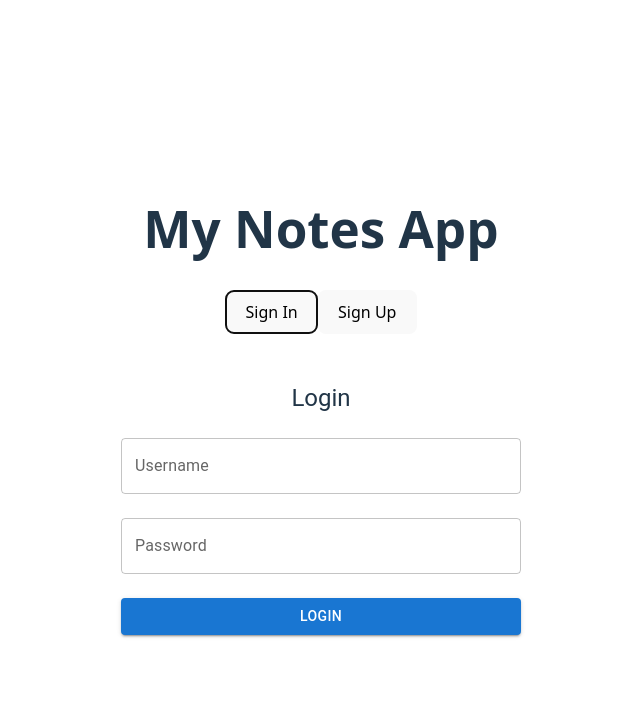
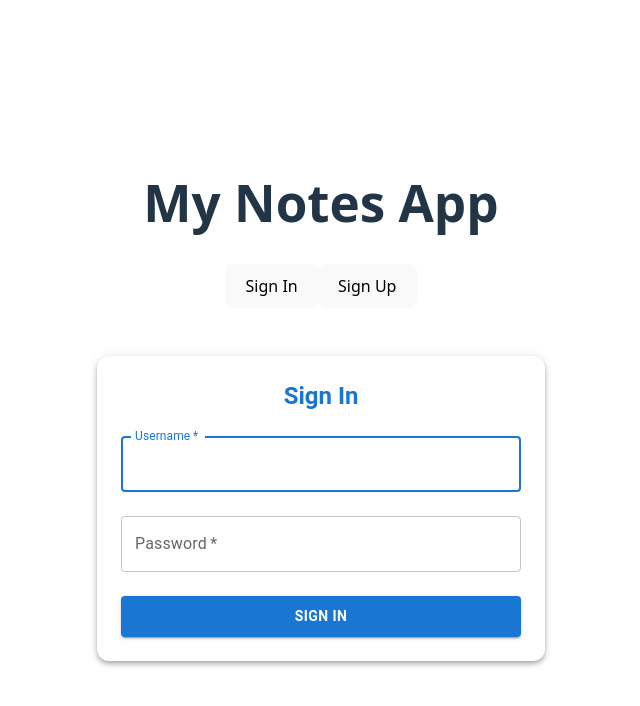
Before and after one commit to riyamoun1310/simple-java-frontend, a React (Vite) app: page / in a window 1280 px wide. Both pictures are taken after a click on the button "Sign In". Shown: the top 706 px of the page, without its empty margins (319-959 px from the left). Built offline with nearby package versions, Linux system fonts and the light colour scheme.

Commit message:
Upgrade Login and SignUp: recruiter-friendly UI, error handling, modern look, correct backend URL

```diff
--- a/src/Login.jsx
+++ b/src/Login.jsx
@@ -1,35 +1,42 @@
 import React, { useState } from 'react';
 import axios from 'axios';
-import { Box, Button, TextField, Typography } from '@mui/material';
+import { Box, Button, TextField, Typography, Paper } from '@mui/material';
 
 export default function Login({ onLogin }) {
   const [username, setUsername] = useState('');
   const [password, setPassword] = useState('');
   const [error, setError] = useState('');
+  const [loading, setLoading] = useState(false);
 
   const handleSubmit = async (e) => {
     e.preventDefault();
+    setLoading(true);
+    setError('');
     try {
-      await axios.post('http://localhost:8080/api/auth/login', {
+      const apiUrl = import.meta.env.VITE_API_BASE_URL || 'https://simple-java-backend.onrender.com';
+      await axios.post(`${apiUrl}/api/auth/login`, {
         username,
         passwordHash: password,
       });
-      setError('');
       if (onLogin) onLogin(username);
     } catch (err) {
       setError('Invalid username or password');
+    } finally {
+      setLoading(false);
     }
   };
 
   return (
-    <Box sx={{ maxWidth: 400, mx: 'auto', mt: 6 }}>
-      <Typography variant="h5" align="center" gutterBottom>Login</Typography>
+    <Paper elevation={4} sx={{ maxWidth: 400, mx: 'auto', mt: 6, p: 3, borderRadius: 3 }}>
+      <Typography variant="h5" align="center" gutterBottom sx={{ fontWeight: 'bold', color: '#1976d2' }}>Sign In</Typography>
       <Box component="form" onSubmit={handleSubmit}>
-        <TextField label="Username" fullWidth margin="normal" value={username} onChange={e => setUsername(e.target.value)} />
-        <TextField label="Password" type="password" fullWidth margin="normal" value={password} onChange={e => setPassword(e.target.value)} />
-        {error && <Typography color="error">{error}</Typography>}
-        <Button type="submit" variant="contained" fullWidth sx={{ mt: 2 }}>Login</Button>
+        <TextField label="Username" fullWidth margin="normal" value={username} onChange={e => setUsername(e.target.value)} required autoFocus />
+        <TextField label="Password" type="password" fullWidth margin="normal" value={password} onChange={e => setPassword(e.target.value)} required />
+        {error && <Typography color="error" sx={{ mt: 1 }}>{error}</Typography>}
+        <Button type="submit" variant="contained" color="primary" fullWidth sx={{ mt: 2, fontWeight: 'bold', py: 1 }} disabled={loading}>
+          {loading ? 'Signing In...' : 'Sign In'}
+        </Button>
       </Box>
-    </Box>
+    </Paper>
   );
 }
--- a/src/SignUp.jsx
+++ b/src/SignUp.jsx
@@ -1,6 +1,6 @@
 import React, { useState } from 'react';
 import axios from 'axios';
-import { Box, Button, TextField, Typography } from '@mui/material';
+import { Box, Button, TextField, Typography, Paper } from '@mui/material';
 
 export default function SignUp({ onSignUp }) {
   const [username, setUsername] = useState('');
@@ -8,35 +8,44 @@ export default function SignUp({ onSignUp }) {
   const [password, setPassword] = useState('');
   const [error, setError] = useState('');
   const [success, setSuccess] = useState('');
+  const [loading, setLoading] = useState(false);
 
   const handleSubmit = async (e) => {
     e.preventDefault();
+    setLoading(true);
+    setError('');
+    setSuccess('');
     try {
-      await axios.post('http://localhost:8080/api/auth/signup', {
+      const apiUrl = import.meta.env.VITE_API_BASE_URL || 'https://simple-java-backend.onrender.com';
+      await axios.post(`${apiUrl}/api/auth/signup`, {
         username,
         email,
         passwordHash: password,
       });
-      setSuccess('Registration successful!');
+      setSuccess('Registration successful! You can now sign in.');
       setError('');
       if (onSignUp) onSignUp(username);
     } catch (err) {
       setError('Username or email already exists');
       setSuccess('');
+    } finally {
+      setLoading(false);
     }
   };
 
   return (
-    <Box sx={{ maxWidth: 400, mx: 'auto', mt: 6 }}>
-      <Typography variant="h5" align="center" gutterBottom>Sign Up</Typography>
+    <Paper elevation={4} sx={{ maxWidth: 400, mx: 'auto', mt: 6, p: 3, borderRadius: 3 }}>
+      <Typography variant="h5" align="center" gutterBottom sx={{ fontWeight: 'bold', color: '#1976d2' }}>Sign Up</Typography>
       <Box component="form" onSubmit={handleSubmit}>
-        <TextField label="Username" fullWidth margin="normal" value={username} onChange={e => setUsername(e.target.value)} />
-        <TextField label="Email" fullWidth margin="normal" value={email} onChange={e => setEmail(e.target.value)} />
-        <TextField label="Password" type="password" fullWidth margin="normal" value={password} onChange={e => setPassword(e.target.value)} />
-        {error && <Typography color="error">{error}</Typography>}
-        {success && <Typography color="primary">{success}</Typography>}
-        <Button type="submit" variant="contained" fullWidth sx={{ mt: 2 }}>Sign Up</Button>
+        <TextField label="Username" fullWidth margin="normal" value={username} onChange={e => setUsername(e.target.value)} required autoFocus />
+        <TextField label="Email" fullWidth margin="normal" value={email} onChange={e => setEmail(e.target.value)} required />
+        <TextField label="Password" type="password" fullWidth margin="normal" value={password} onChange={e => setPassword(e.target.value)} required />
+        {error && <Typography color="error" sx={{ mt: 1 }}>{error}</Typography>}
+        {success && <Typography color="primary" sx={{ mt: 1 }}>{success}</Typography>}
+        <Button type="submit" variant="contained" color="primary" fullWidth sx={{ mt: 2, fontWeight: 'bold', py: 1 }} disabled={loading}>
+          {loading ? 'Signing Up...' : 'Sign Up'}
+        </Button>
       </Box>
-    </Box>
+    </Paper>
   );
 }
```
